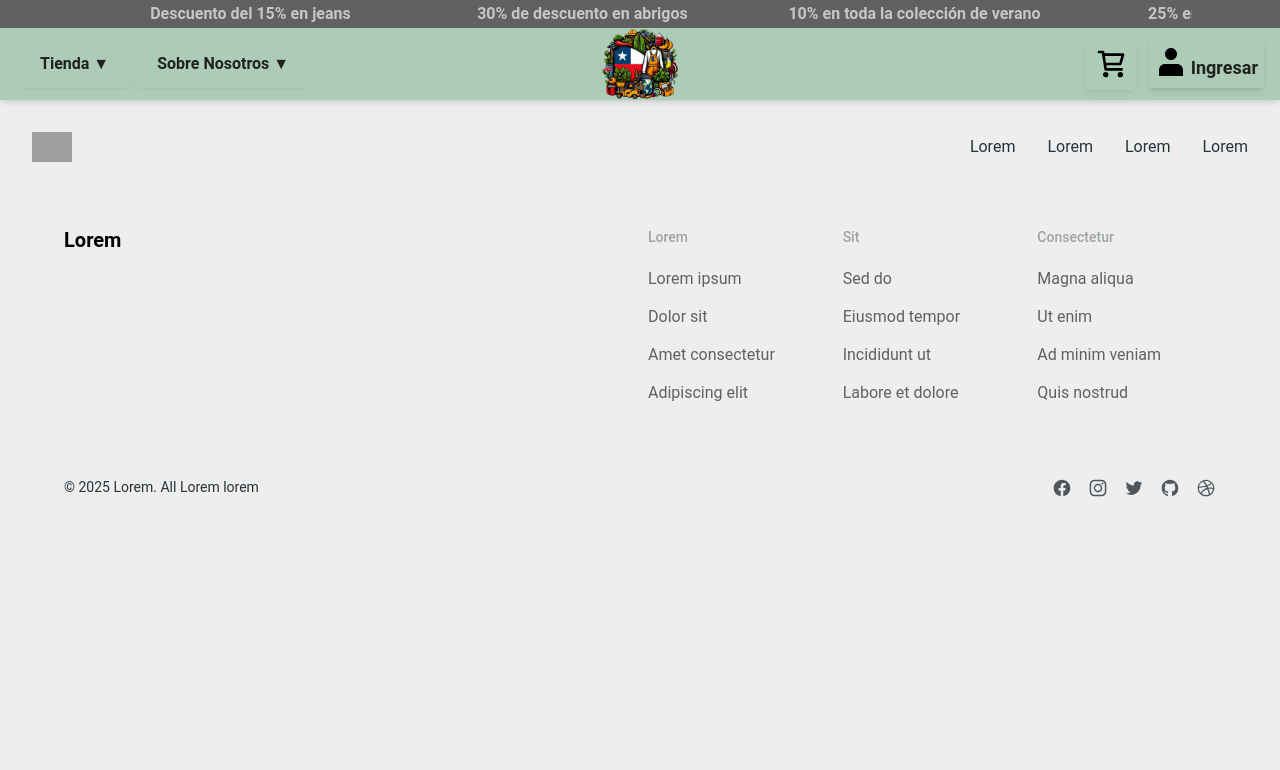
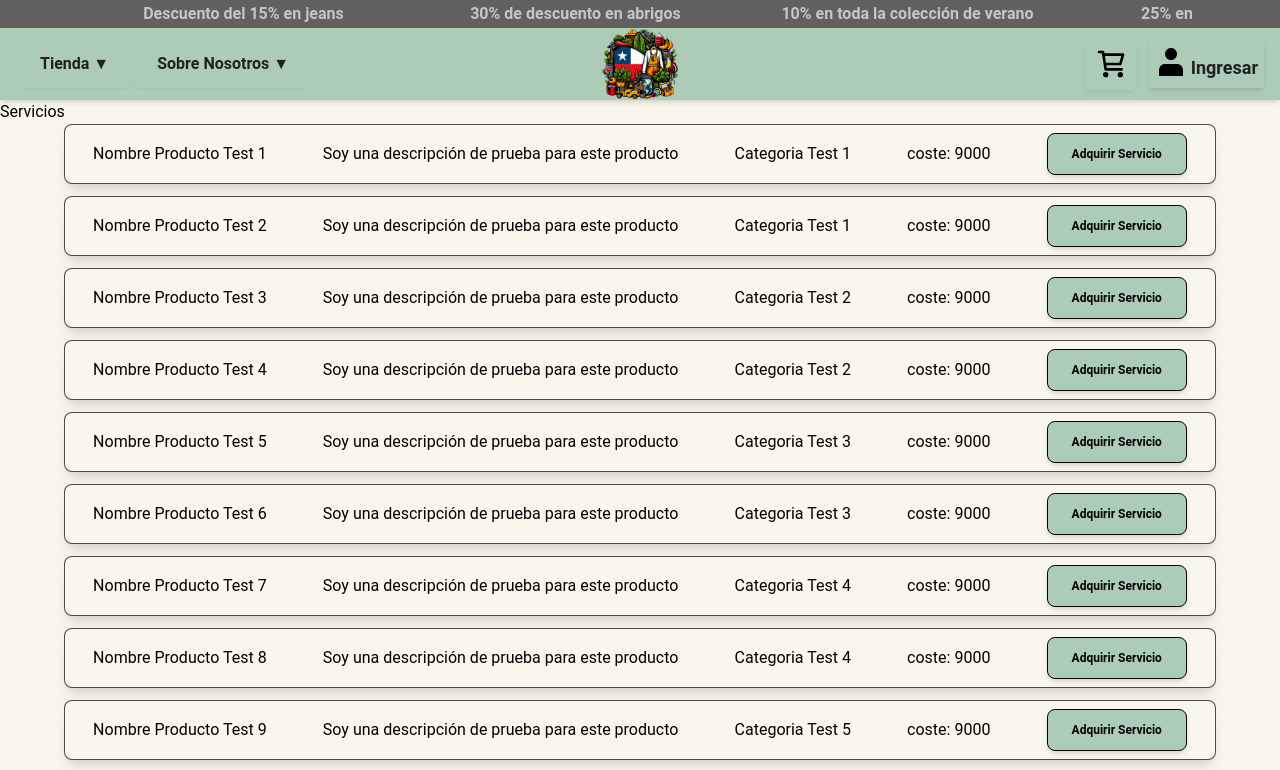
Before and after one commit to LeandroFGA1/limonropa, a React (Vite) app: page /services in a window 1280 px wide. Shown: the top 770 px of the page. Built offline with nearby package versions, Linux system fonts and the light colour scheme; grey boxes are pictures that could not be loaded.

Commit message:
more more fix

```diff
--- a/src/assets/data/data.json
+++ b/src/assets/data/data.json
@@ -0,0 +1,152 @@
+[
+    {
+        "codigo_producto": "101",
+        "nombre_producto": "nombre_producto_test_1",
+        "descripcion_producto": "soy una descripción de prueba para este producto",
+        "precio_producto": 990,
+        "stock_producto": 100,
+        "marca": 1,
+        "marca_nombre": "marca_test_1",
+        "categorias": [
+            1
+        ],
+        "categorias_nombres": [
+            "categoria_test_1"
+        ]
+    },
+    {
+        "codigo_producto": "102",
+        "nombre_producto": "nombre_producto_test_2",
+        "descripcion_producto": "soy una descripción de prueba para este producto",
+        "precio_producto": 9990,
+        "stock_producto": 250,
+        "marca": 1,
+        "marca_nombre": "marca_test_1",
+        "categorias": [
+            1
+        ],
+        "categorias_nombres": [
+            "categoria_test_1"
+        ]
+    },
+    {
+        "codigo_producto": "103",
+        "nombre_producto": "nombre_producto_test_3",
+        "descripcion_producto": "soy una descripción de prueba para este producto",
+        "precio_producto": 14990,
+        "stock_producto": 400,
+        "marca": 2,
+        "marca_nombre": "marca_test_2",
+        "categorias": [
+            2
+        ],
+        "categorias_nombres": [
+            "categoria_test_2"
+        ]
+    },
+    {
+        "codigo_producto": "104",
+        "nombre_producto": "nombre_producto_test_4",
+        "descripcion_producto": "soy una descripción de prueba para este producto",
+        "precio_producto": 20000,
+        "stock_producto": 55,
+        "marca": 2,
+        "marca_nombre": "marca_test_2",
+        "categorias": [
+            2
+        ],
+        "categorias_nombres": [
+            "categoria_test_2"
+        ]
+    },
+    {
+        "codigo_producto": "105",
+        "nombre_producto": "nombre_producto_test_5",
+        "descripcion_producto": "soy una descripción de prueba para este producto",
+        "precio_producto": 39990,
+        "stock_producto": 70,
+        "marca": 3,
+        "marca_nombre": "marca_test_3",
+        "categorias": [
+            3
+        ],
+        "categorias_nombres": [
+            "categoria_test_3"
+        ]
+    },
+    {
+        "codigo_producto": "106",
+        "nombre_producto": "nombre_producto_test_6",
+        "descripcion_producto": "soy una descripción de prueba para este producto",
+        "precio_producto": 45000,
+        "stock_producto": 85,
+        "marca": 3,
+        "marca_nombre": "marca_test_3",
+        "categorias": [
+            3
+        ],
+        "categorias_nombres": [
+            "categoria_test_3"
+        ]
+    },
+    {
+        "codigo_producto": "107",
+        "nombre_producto": "nombre_producto_test_7",
+        "descripcion_producto": "soy una descripción de prueba para este producto",
+        "precio_producto": 59990,
+        "stock_producto": 92,
+        "marca": 4,
+        "marca_nombre": "marca_test_4",
+        "categorias": [
+            4
+        ],
+        "categorias_nombres": [
+            "categoria_test_4"
+        ]
+    },
+    {
+        "codigo_producto": "108",
+        "nombre_producto": "nombre_producto_test_8",
+        "descripcion_producto": "soy una descripción de prueba para este producto",
+        "precio_producto": 69000,
+        "stock_producto": 115,
+        "marca": 4,
+        "marca_nombre": "marca_test_4",
+        "categorias": [
+            4
+        ],
+        "categorias_nombres": [
+            "categoria_test_4"
+        ]
+    },
+    {
+        "codigo_producto": "109",
+        "nombre_producto": "nombre_producto_test_9",
+        "descripcion_producto": "soy una descripción de prueba para este producto",
+        "precio_producto": 72000,
+        "stock_producto": 130,
+        "marca": 5,
+        "marca_nombre": "marca_test_5",
+        "categorias": [
+            5
+        ],
+        "categorias_nombres": [
+            "categoria_test_5"
+        ]
+    },
+    {
+        "codigo_producto": "110",
+        "nombre_producto": "nombre_producto_test_10",
+        "descripcion_producto": "soy una descripción de prueba para este producto",
+        "precio_producto": 100000,
+        "stock_producto": 145,
+        "marca": 5,
+        "marca_nombre": "marca_test_5",
+        "categorias": [
+            5
+        ],
+        "categorias_nombres": [
+            "categoria_test_5"
+        ]
+    }
+]
--- a/src/components/cards/ProductCard.tsx
+++ b/src/components/cards/ProductCard.tsx
@@ -12,6 +12,7 @@ interface ProductCardProps {
   rating: number;
   soldCount: number;
   stock: number;
+  description: string;
 }
 
 const ProductCard: React.FC<ProductCardProps> = ({
@@ -23,6 +24,7 @@ const ProductCard: React.FC<ProductCardProps> = ({
   category,
   imageUrl,
   stock,
+  description,
   rating,
   soldCount,
 }) => {
@@ -45,6 +47,7 @@ const ProductCard: React.FC<ProductCardProps> = ({
       <div className="p-4">
         <h4 className="text-base font-semibold text-gray-800 mb-2 line-clamp-2">{formatText(category)}</h4>
         <h3 className="text-lg font-semibold text-gray-800 mb-2 line-clamp-2">{formatText(name)}</h3>
+
         <div className="flex items-baseline mb-2">
           <span className="text-2xl font-bold text-gray-900">${price}</span>
           {originalPrice && (
@@ -55,7 +58,7 @@ const ProductCard: React.FC<ProductCardProps> = ({
 
         <Link
           to={`/product/${name}`}
-          state={{ product: { name, price, originalPrice, discount, brand, category,image1: imageUrl,stock  } }}
+          state={{ product: { name, price, originalPrice, discount, brand, category,image1: imageUrl,stock,description  } }}
           className="block w-full bg-blue-600 text-white text-center py-2 px-4 rounded hover:bg-blue-700 transition-colors duration-300"
         >
           Ver en tienda
--- a/src/components/cards/ProductCardGenerator.tsx
+++ b/src/components/cards/ProductCardGenerator.tsx
@@ -209,6 +209,7 @@ const ProductCardGenerator: React.FC = () => {
                     rating={Math.ceil(Math.random() * 5) + 1}
                     soldCount={Math.floor(Math.random() * 5000)}
                     stock={product.productStock}
+                    description={product.productDescription}
                   />
                 ))}
 
--- a/src/components/pageCardComp/BtnsComp.jsx
+++ b/src/components/pageCardComp/BtnsComp.jsx
@@ -6,7 +6,7 @@ const BtnsComp = ({ added, setAdded, onAddCartChange }) => {
     const [test,setSets] = useState(true);
     const AddCart = () => {
         onAddCartChange(true);
-        // setAdded(true);
+        // // setAdded(true);
         setSets(false)
     }
     return (
--- a/src/components/pageCardComp/Quantity.jsx
+++ b/src/components/pageCardComp/Quantity.jsx
@@ -28,7 +28,7 @@ const QuantityComp = ({ productStock, productPrice, quantity, onQuantityChange }
     return (
         <div className="flex gap-4 flex-wrap items-center justify-start w-full px-[10%]">
             <span className="text-xl">unidades</span>
-            <div className="cantidad flex flex-row items-center">
+            <div className="cantidad flex flex-row items-center" >
                 <Button
                     className="p-3 hover:bg-white group transition-all rounded-lg"
                     onClick={() => handleQuantityChange(-1)}
@@ -40,6 +40,8 @@ const QuantityComp = ({ productStock, productPrice, quantity, onQuantityChange }
                 <Button
                     className="p-3 hover:bg-white group transition-all rounded-lg"
                     onClick={() => handleQuantityChange(1)}
+                    disabled={quantity===10}
+
                 >
                     <div className="h-[3px] bg-white w-5 group-hover:bg-black"></div>
                     <div className="h-[3px] bg-white w-5 group-hover:bg-black rotate-90 -translate-y-[2px]"></div>
--- a/src/pages/PageCard.jsx
+++ b/src/pages/PageCard.jsx
@@ -32,17 +32,28 @@ const PageCard = () => {
 
   const handleQuantityChange = (newQuantity) => {
     setQuantity(newQuantity);
-    // setAddedItem(false);
+    setAddedItem(false);
     dispatch(updateProductQuantity({ name: product.name, quantity: newQuantity }));
   };
 
   const handleAddCart = (newAdded) => {
     setAddedItem(newAdded);
+
     if (newAdded) {
       const productToAdd = { ...product, quantity };
-      dispatch(addToCart(productToAdd));
+
+
+      const existingItem = cartItems.find(item => item.name === product.name);
+
+      if (existingItem) {
+
+        dispatch(updateProductQuantity({ name: product.name, quantity }));
+      } else {
+        dispatch(addToCart(productToAdd));
+      }
     }
   };
+
 
   const getDivColor = () => {
     if (showStock === 0) return "bg-gray-500 p-1";
@@ -64,6 +75,7 @@ const PageCard = () => {
         <div className='min-h-[calc(100vh-100px)] h-fit w-[100%] lg:w-[50%] flex flex-wrap flex-col lg:justify-between lg:py-10 '>
           <div className="header-page px-[10%] w-full">
             <h1 className='text-xl uppercase line-clamp-3'>{productName}</h1>
+            <span className='text-sm uppercase line-clamp-2'>{product.description}</span>
             <span className='text-sm'>costo por unidad: ${product.price}</span>
           </div>
           <div className='divisor lg:border-t-[2px] rounded lg:w-[90%] lg:mx-[5%] '></div>
--- /dev/null
+++ b/src/pages/Services.jsx
@@ -0,0 +1,62 @@
+import React, { useEffect, useState } from 'react';
+import axios from 'axios';
+import { Button, Tooltip } from '@material-tailwind/react';
+import DATOS_SERVICES from "../assets/data/data.json"
+
+const SERVICE_URL = "https://ecosustentable.azurewebsites.net/api/servicios/";
+
+const Services = () => {
+
+//   useEffect(() => {
+//     const fetchServices = async () => {
+//       try {
+//         const response = await axios.get(SERVICE_URL);
+//         console.log("Datos recibidos:", response.data.results);
+//         setServices(response.data.results);
+//       } catch (error) {
+//         console.error("Error fetching services:", error);
+//       }
+//     };
+
+//     fetchServices();
+//   }, []);
+
+const [services, setServices] = useState(DATOS_SERVICES); // Asigna directamente el array al estado
+const coste = 9000;
+const [openTooltip, setOpenTooltip] = useState(null);
+
+    const handleButtonClick = (codigoProducto) => {
+        setOpenTooltip(codigoProducto);
+        setTimeout(() => setOpenTooltip(null), 2000); // Ocultar tooltip después de 2 segundos
+    };
+
+return (
+    <div className="min-h-[calc(100vh-100px)] w-full h-fit bg-main2">
+        <h1 className="">Servicios</h1>
+        <ul className=" w-full h-fit flex flex-col items-center justify-center gap-3 ">
+        {services.map((service) => (
+            <li key={service.codigo_producto} className="bg-main2 shadow-lg border-[1px] border-black/70 rounded-lg w-[90%] h-fit p-2 flex flex-col lg:flex-row items-center justify-around flex-wrap gap-4">
+                <span className=' capitalize'>{service.nombre_producto.replace(/_/g, ' ')} </span>
+                <span className=' first-letter:uppercase'>{service.descripcion_producto}</span>
+                <span className=' capitalize'>{service.categorias_nombres.join(', ').replace(/_/g, ' ')}</span>
+                <span>coste: {coste}</span>
+                <Tooltip
+                    content="Proximamente disponible"
+                    open={openTooltip === service.codigo_producto}
+                    placement="top"
+                >
+                    <Button
+                    className="capitalize bg-main border-[1px] border-black text-black"
+                    onClick={() => handleButtonClick(service.codigo_producto)}
+                    >
+                    adquirir servicio
+                    </Button>
+                </Tooltip>
+            </li>
+        ))}
+        </ul>
+    </div>
+    );
+};
+
+export default Services;
--- a/src/router/Router.jsx
+++ b/src/router/Router.jsx
@@ -10,6 +10,7 @@ import Profile from '../pages/Profile';
 import Contact from '../pages/Contact';
 import MarkertCategories from '../pages/MarkertCategories';
 import MarketBrands from '../pages/MarkertBrands';
+import Services from '../pages/Services';
 const Router = () => {
     const location = useLocation();
 
@@ -29,6 +30,7 @@ const Router = () => {
             <Route path='/aboutUs' element={<AboutUs />} />
             <Route path='/access/profile' element={<Profile/>}/>
             <Route path="/contact" element={<Contact/>}/>
+            <Route path='/services' element={<Services/>}/>
         </Routes>
     );
 }
--- a/src/store/cartSlice.js
+++ b/src/store/cartSlice.js
@@ -50,9 +50,10 @@ const cartSlice = createSlice({
     },
     updateProductQuantity: (state, action) => {
       const { name, quantity } = action.payload;
-      const product = state.items.find(item => item.name === name);
-      if (product) {
-        product.quantity = quantity;
+      const existingItem = state.items.find(item => item.name === name);
+
+      if (existingItem) {
+        existingItem.quantity = quantity;
       }
     },
 
--- a/src/store/store.js
+++ b/src/store/store.js
@@ -7,7 +7,7 @@ import authReducer from "./authSlice";
 import chileReducer from "./chileSlice"
 import orderReducer from "./orderSlice";
 import { profileReducer } from "./profileSlice";
-// storage.removeItem("persist:root");
+// // storage.removeItem("persist:root");
 
   // const savedProfile = storage.getItem("persist:profile");
   if (import.meta.env.MODE === "development" && !sessionStorage.getItem("storageCleared")) {
```
